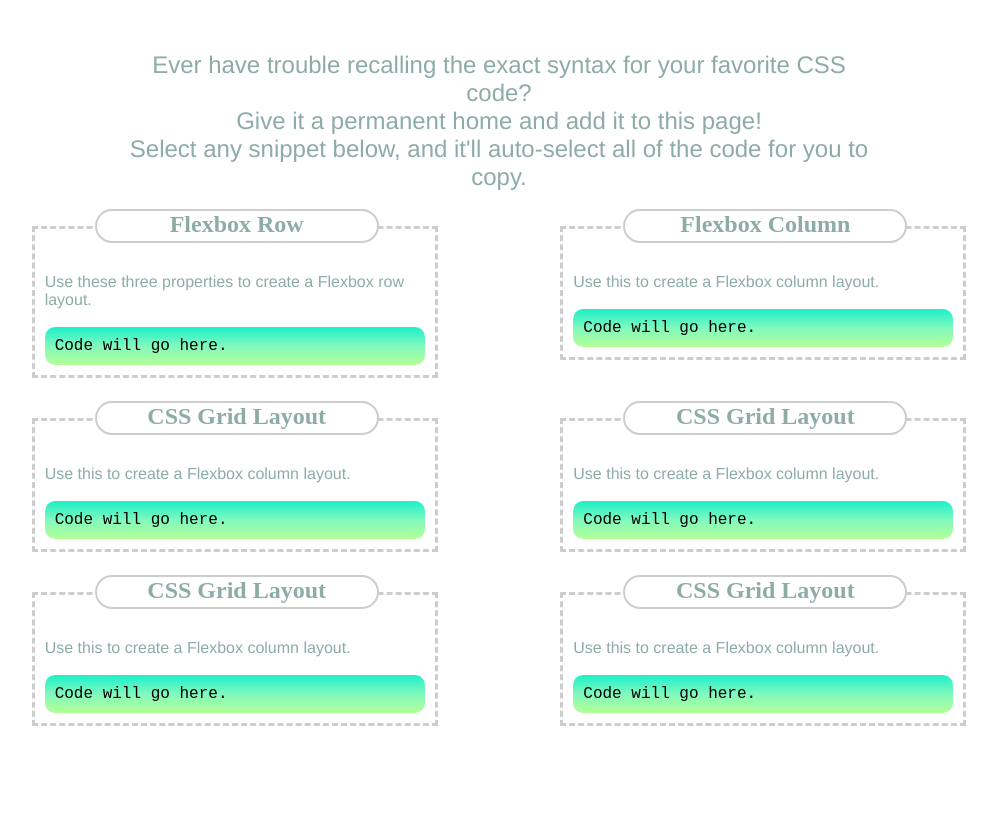
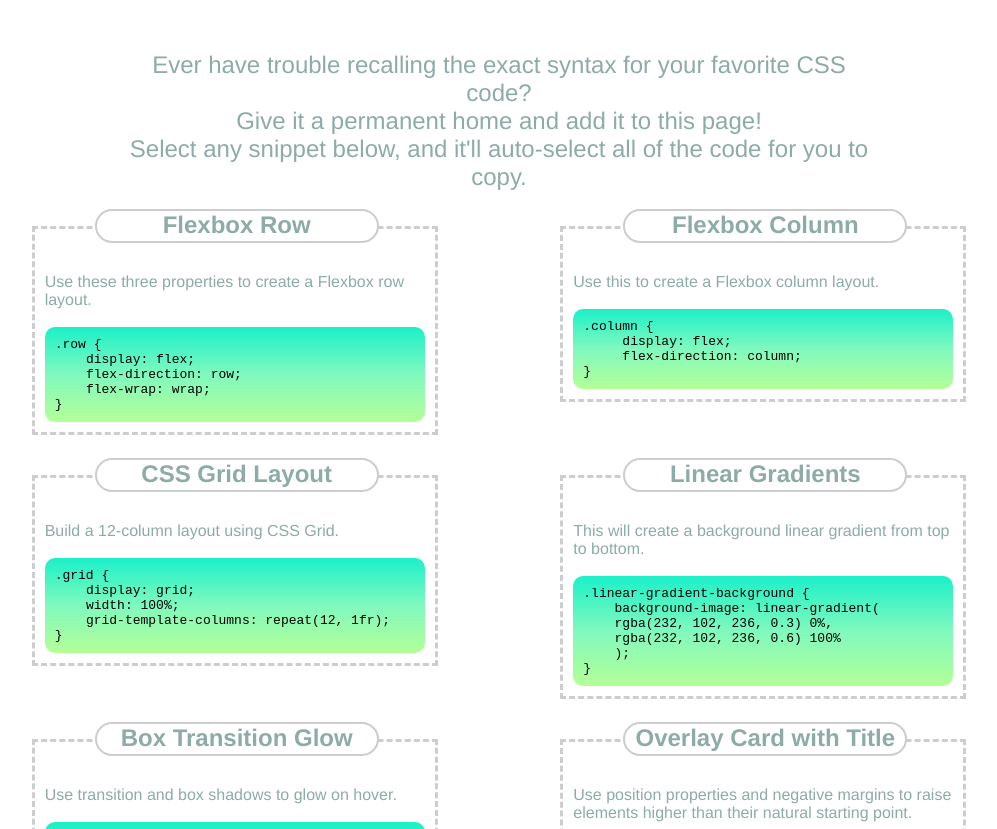
Before and after one commit to mintyry/css-snippet, a plain HTML site: page index.html in a window 1280 px wide. Shown: the part 64-893 px from the top of the page, without its empty margins (141-1138 px from the left). Before the commit the page ends 840 px from the top, so only its background shows below. Drawn offline with Linux system fonts and the light colour scheme.

Commit message:
added pre tags with codes

```diff
--- a/assets/style.css
+++ b/assets/style.css
@@ -37,16 +37,22 @@ p {
     padding: 10px;
 }
 
-.rowcard {
+pre {
+    background-color: transparent;
+    color: black;
+    white-space: pre-wrap;
+    overflow:scroll;
+}
+
+.rowcard, .columncard {
     width: 400px;
     height: fit-content;
     background-color: white;
-   /* background-image: linear-gradient(#10c09f, #55efa5, #adf98a ); */
    border-width: 3px ;
    border-style:dashed ;
    border-color: #cdcdcd;;
-   /* margin-left: 25px; */
 }
+
 .rowtab {
     border: 2px;
     border-style: solid ;
@@ -59,6 +65,7 @@ p {
     left: 60px;
     border-radius: 20px;
     text-align: center;
+    font-family:'Franklin Gothic Medium', 'Arial Narrow', Arial, sans-serif;
 }
 .rowcode {
     color: black;
@@ -71,18 +78,7 @@ p {
     padding: 10px;
 }
 
-.columncard {
-    width: 400px;
-    height: fit-content;
-    background-color: white;
-   /* background-image: linear-gradient(#10c09f, #55efa5, #adf98a ); */
-   border-width: 3px ;
-   border-style:dashed ;
-   border-color: #cdcdcd;;
-   /* margin-left: 50px;
-   margin-right: 50px;
-   margin-bottom: 50px; */
-}
+
 .columntab {
     border: 2px;
     border-style: solid ;
@@ -95,6 +91,8 @@ p {
     left: 60px;
     border-radius: 20px;
     text-align: center;
+    font-family:'Franklin Gothic Medium', 'Arial Narrow', Arial, sans-serif;
+    min-height: 100%;
 }
 .columncode {
     color: black;
@@ -130,6 +128,7 @@ p {
     left: 60px;
     border-radius: 20px;
     text-align: center;
+    font-family:'Franklin Gothic Medium', 'Arial Narrow', Arial, sans-serif;
 }
 .gridcode {
     color: black;
@@ -165,6 +164,7 @@ p {
     left: 60px;
     border-radius: 20px;
     text-align: center;
+    font-family:'Franklin Gothic Medium', 'Arial Narrow', Arial, sans-serif;
 }
 .lingradcode {
     color: black;
@@ -200,6 +200,7 @@ p {
     left: 60px;
     border-radius: 20px;
     text-align: center;
+    font-family:'Franklin Gothic Medium', 'Arial Narrow', Arial, sans-serif;
 }
 .glowcode {
     color: black;
@@ -235,6 +236,7 @@ p {
     left: 60px;
     border-radius: 20px;
     text-align: center;
+    font-family:'Franklin Gothic Medium', 'Arial Narrow', Arial, sans-serif;
 }
 .overcode {
     color: black;
--- a/index.html
+++ b/index.html
@@ -23,7 +23,13 @@
             <p> Use these three properties to create a Flexbox row layout. </p>
             <br>
             <figure class = "rowcode">
-                Code will go here.
+                <pre>
+.row {
+    display: flex;
+    flex-direction: row;
+    flex-wrap: wrap;
+}
+</pre>
             </figure>
             </section>
         </figure>
@@ -34,7 +40,12 @@
             <p> Use this to create a Flexbox column layout. </p>
             <br>
             <figure class = "columncode">
-                Code will go here.
+<pre>
+.column {
+     display: flex;
+     flex-direction: column;
+}
+</pre>
             </figure>
             </section>
         </figure>
@@ -43,43 +54,71 @@
         <figure class = "gridcard">
             <h2 class = "gridtab">CSS Grid Layout</h2>
             <section class="cardcontent">
-            <p> Use this to create a Flexbox column layout. </p>
+            <p> Build a 12-column layout using CSS Grid. </p>
             <br>
             <figure class = "gridcode">
-                Code will go here.
+<pre>
+.grid {
+    display: grid;
+    width: 100%;
+    grid-template-columns: repeat(12, 1fr);
+}
+</pre>
             </figure>
             </section>
         </figure>
 
         <figure class = "lingradcard">
-            <h2 class = "lingradtab">CSS Grid Layout</h2>
+            <h2 class = "lingradtab">Linear Gradients</h2>
             <section class="cardcontent">
-            <p> Use this to create a Flexbox column layout. </p>
+            <p> This will create a background linear gradient from top to bottom. </p>
             <br>
             <figure class = "lingradcode">
-                Code will go here.
+<pre>
+.linear-gradient-background {
+    background-image: linear-gradient(
+    rgba(232, 102, 236, 0.3) 0%,
+    rgba(232, 102, 236, 0.6) 100%
+    );
+}
+</pre>
             </figure>
             </section>
         </figure>
 
         <figure class = "glowcard">
-            <h2 class = "glowtab">CSS Grid Layout</h2>
+            <h2 class = "glowtab">Box Transition Glow</h2>
             <section class="cardcontent">
-            <p> Use this to create a Flexbox column layout. </p>
+            <p> Use transition and box shadows to glow on hover. </p>
             <br>
             <figure class = "glowcode">
-                Code will go here.
+<pre>
+.code-card .card-header {
+    border-radius: 8px;
+    transition: all 0.5s ease-in-out;
+}
+
+.code-card:hover,
+.code-card:hover .card-header {
+        box-shadow: inset 0px 0px 8px rgba(232, 102, 236, 1), 0 0 15px rgba(232, 102, 236, 1);
+}
+</pre>
             </figure>
             </section>
         </figure>
 
         <figure class = "overcard">
-            <h2 class = "overtab">CSS Grid Layout</h2>
+            <h2 class = "overtab">Overlay Card with Title</h2>
             <section class="cardcontent">
-            <p> Use this to create a Flexbox column layout. </p>
+            <p> Use position properties and negative margins to raise elements higher than their natural starting point. </p>
             <br>
             <figure class = "overcode">
-                Code will go here.
+<pre>
+.card-header {
+    position: relative;
+    margin-top: -20px;
+}
+</pre>
             </figure>
             </section>
         </figure>
```
